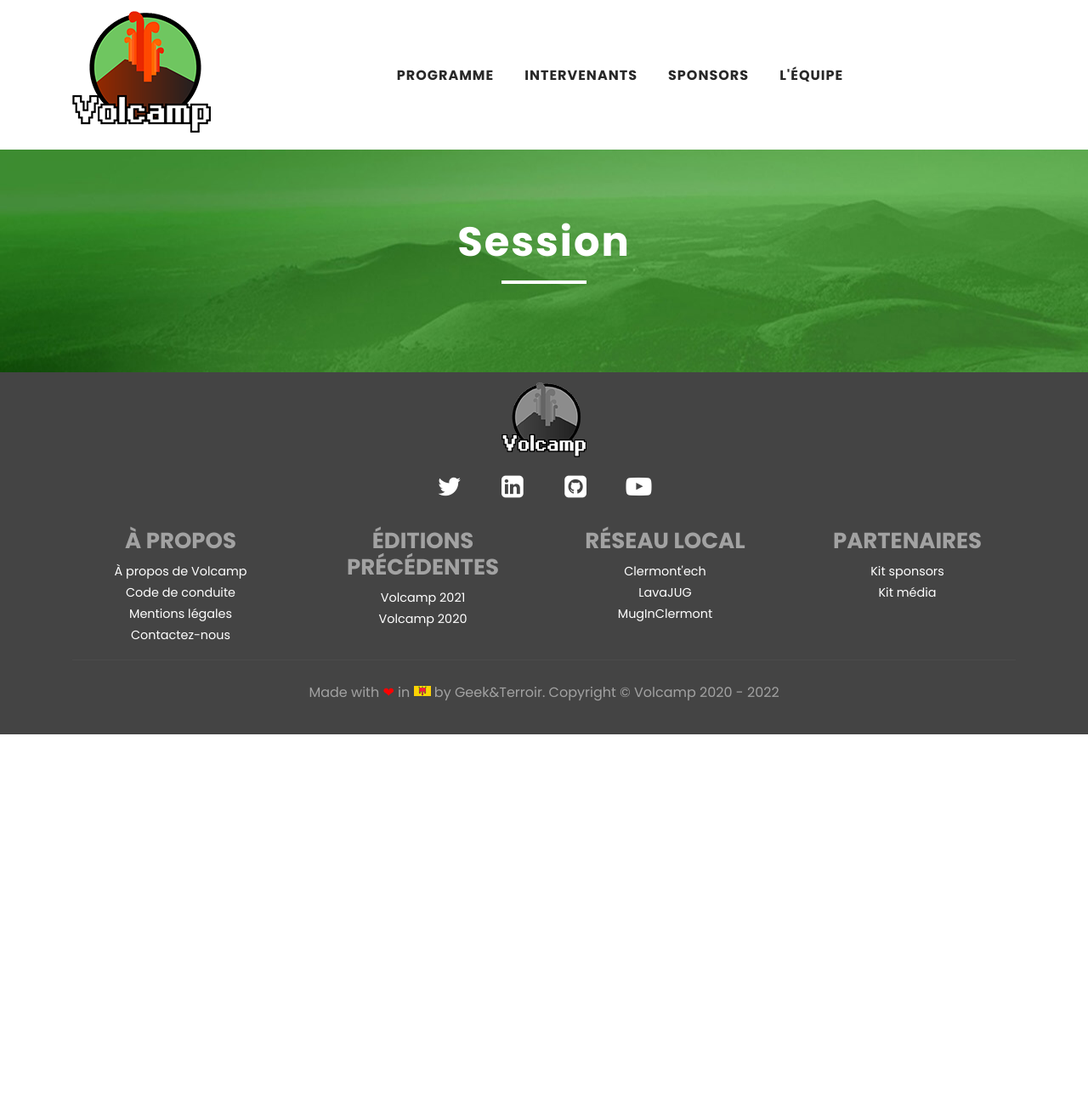
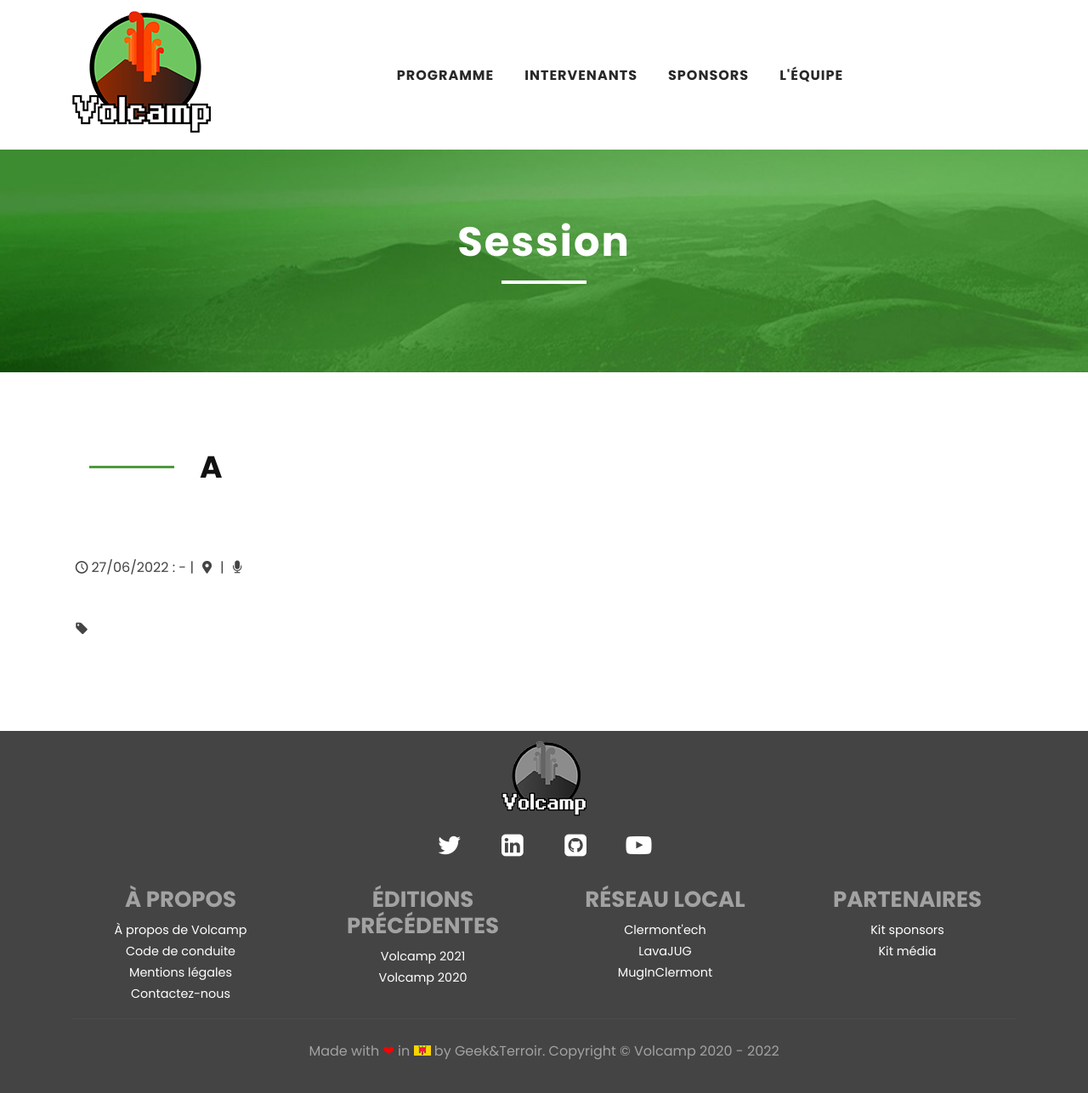
Before and after one commit to Volcamp/volcampempty.github.io, a Jekyll site: the page built from _talks/a.md, in a window 1280 px wide. Shown: the whole page at 85% size. Built offline with Jekyll 4.4.1, drawn with Linux system fonts in a browser that asks for light colours.

Commit message:
rollback

```diff
--- a/_layouts/talks.html
+++ b/_layouts/talks.html
@@ -14,6 +14,37 @@
         </div>
     </div>
 </section>
-
+<section class="section-speaker section">
+    <div class="container">
+        <div class="row section-heading">
+            <div class="col-lg-8">
+                <div class="heading">
+                    <div class="pl-90">
+                        <h2>{{ talk.title }}</h2>
+                    </div>
+                </div>
+            </div>
+        </div>
+        <div class="row">
+            <div class="col-lg-12">
+                <p>
+                    <i class="icon-clock"></i>{{ talk.date | date: "%d/%m/%Y" }} : {{ talk.time_start }} - {{ talk.time_end}} | <i class="icon-location"></i> {{ talk.room }} |
+                    <i class="icon-mic"></i> {% assign counter = 0 %}{% for speaker in talk.speakers %}{% if counter != 0 %}, {% endif %}{% assign s = site.speakers | where: "name", speaker | first %}{% if s.name == 'TBD' or s.name == 'Volcamp team' %}{{ s.name }}{% else %}<a href="{{ site.baseurl }}{{ s.url }}">{{ s.name }}</a>{% endif %}{% assign counter = counter | plus: 1 %}{% endfor %}
+                </p>
+                <p>{% if(talk.category != "Keynote") %}
+                    {% if(talk.format == "Lightning") %}<i class="icon-gauge"></i>
+                    {% elsif(talk.format == "Conférence") %}<i class="icon-graduation-cap"></i>
+                    {% elsif(talk.format == "REX") %}<i class="icon-arrows-cw"></i>
+                    {% elsif(talk.format == "Workshop") %}<i class="icon-beaker"></i>
+                    {% endif %}
+                    {{ talk.format }}
+                    <br>
+                    <i class="icon-tag"></i> {{ talk.category }}
+                   {% endif %}
+                </p>
+            </div>
+        </div>
+    </div>
+</section>
 </div>
 {% include footer.html %}
```
